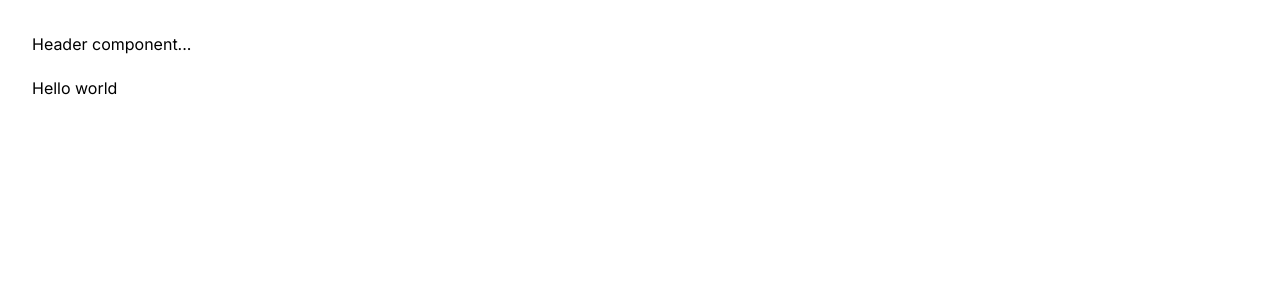
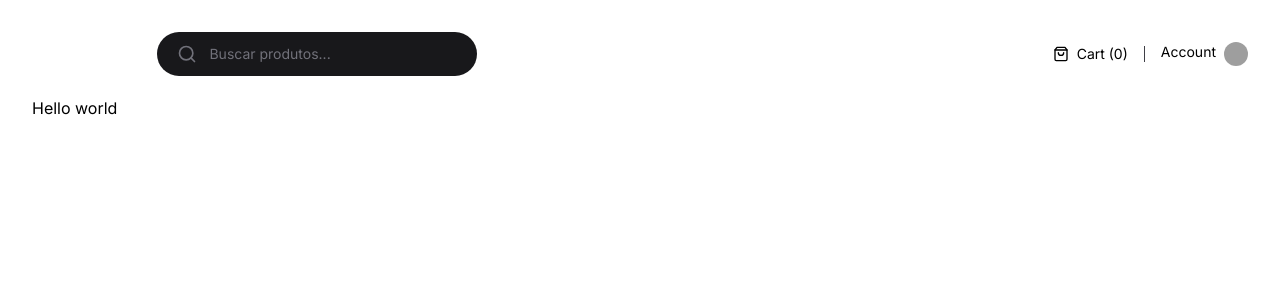
Before and after one commit to yMillerr/fundamentos-next-app-router, a Next.js app: page / in a window 1280 px wide. Shown: the top 300 px of the page. Built offline with nearby package versions, Linux system fonts and the light colour scheme; grey boxes are pictures that could not be loaded.

Commit message:
feat: create Header component

```diff
--- a/src/app/(store)/layout.tsx
+++ b/src/app/(store)/layout.tsx
@@ -1,9 +1,10 @@
+import { Header } from '@/components/Header'
 import { ReactNode } from 'react'
 
 export default function StoreLayout({ children }: { children: ReactNode }) {
   return (
     <div className="mx-auto grid min-h-screen w-full max-w-[1600px] grid-rows-app gap-5 p-8">
-      <h1>Header component...</h1>
+      <Header />
       {children}
     </div>
   )
--- /dev/null
+++ b/src/components/Header.tsx
@@ -0,0 +1,45 @@
+import Link from 'next/link'
+import { Search, ShoppingBag } from 'lucide-react'
+import Image from 'next/image'
+
+export function Header() {
+  return (
+    <div className="flex items-center justify-between">
+      <div className="flex items-center gap-5">
+        <Link href="/" className="text-2xl font-extrabold text-white">
+          devstore
+        </Link>
+
+        <form className="flex w-[320px] items-center gap-3 rounded-full bg-zinc-900 px-5 py-3 ring-zinc-700">
+          <Search className="w-5 h-5 text-zinc-500" />
+
+          <input
+            placeholder="Buscar produtos..."
+            className="flex-1 bg-transparent text-sm outline-none placeholder:text-zinc-500"
+          />
+        </form>
+      </div>
+
+      <div className="flex items-center gap-4">
+        <div className="flex items-center gap-2">
+          <ShoppingBag className="h-4 w-4" />
+          <span className="text-sm">Cart (0)</span>
+        </div>
+
+        <div className="w-px h-4 bg-zinc-700" />
+
+        <Link href="/" className="flex item-center gap-2 hover:underline">
+          <span className="text-sm">Account</span>
+
+          <Image
+            src="https://github.com/ymillerr.png"
+            className="h-6 w-6 rounded-full"
+            width={24}
+            height={24}
+            alt=""
+          />
+        </Link>
+      </div>
+    </div>
+  )
+}
```
